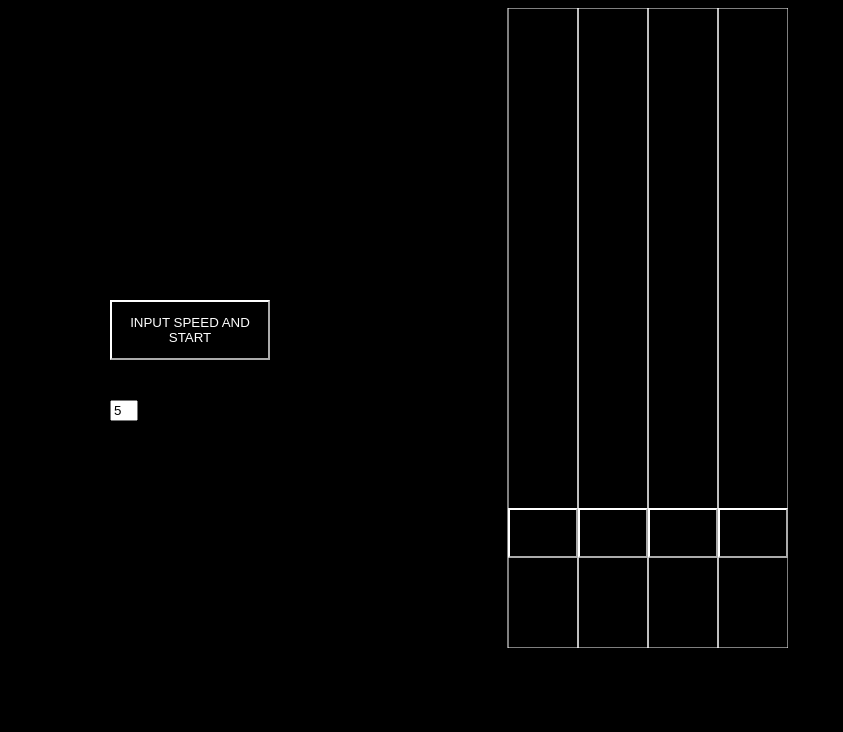
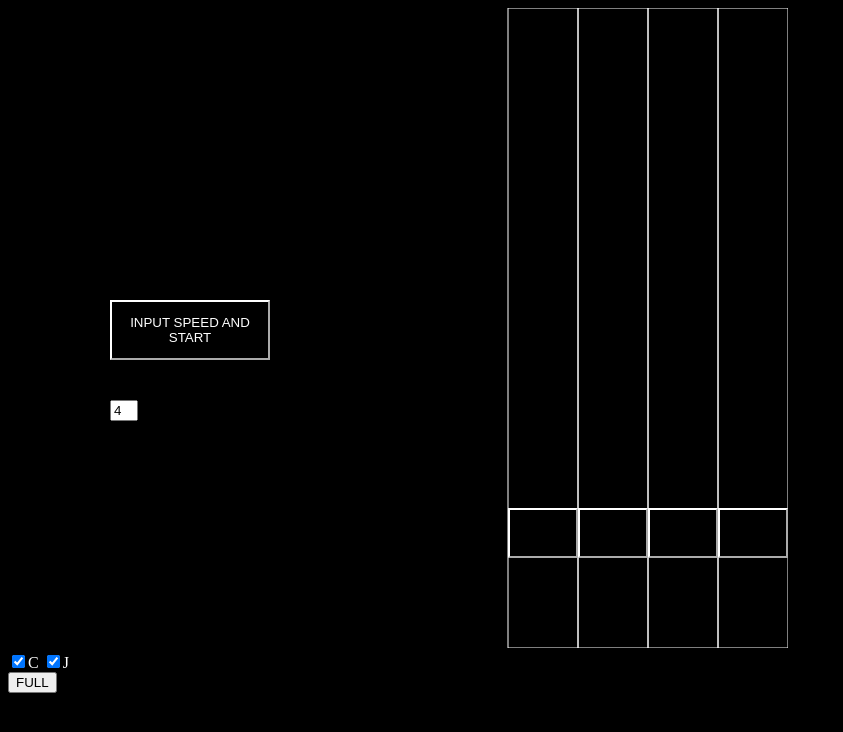
Before and after one commit to Eztas/ProtoType_MGame, a plain HTML site: page game.html in a window 1280 px wide. Shown: the whole page, without its empty margins (0-843 px from the left). Drawn offline with Linux system fonts and the light colour scheme.

Commit message:
Update game.html

```diff
--- a/game.html
+++ b/game.html
@@ -16,9 +16,15 @@
         <button class = "button" id = "one"></button>
         <button class = "button" id = "two"></button>
         <button class = "button" id = "three"></button>
+        <div id="check_group">
+            <label id="check_cLabel"><input type="checkbox" checked id="check_combo"/>C</label>
+            <label id="check_jLabel"><input type="checkbox" checked id="check_judge"/>J</label>
+        </div>
     </div>
-    <input id="speed" type="text" value="5">
+    <button id = "get_full_screen">FULL</button>
+    <input id="speed" type="text" value="4">
     <button id = "start">INPUT SPEED AND START </button>
+    <div id="combo_result"></div>
     <div id="judge_result"></div>
 
     <!--
@@ -41,11 +47,11 @@
 <script src="https://ajax.googleapis.com/ajax/libs/jquery/1.9.1/jquery.min.js"></script>
 <script src="https://lets-csharp.com/analyze/analyze1.js"></script>
 <script src="https://lets-csharp.com/analyze/analyze-game.js"></script>
--->
 <script src= "analyze1.js"></script>
 <script src= "analyze-game.js"></script>
 <script src= "jquery.min.js"></script>
-<!-- /アクセス解析 -->
+-->
+<!-- 上の3つのcsを使わなくても機能しそう -->
 
 </body>
 </html>
```
